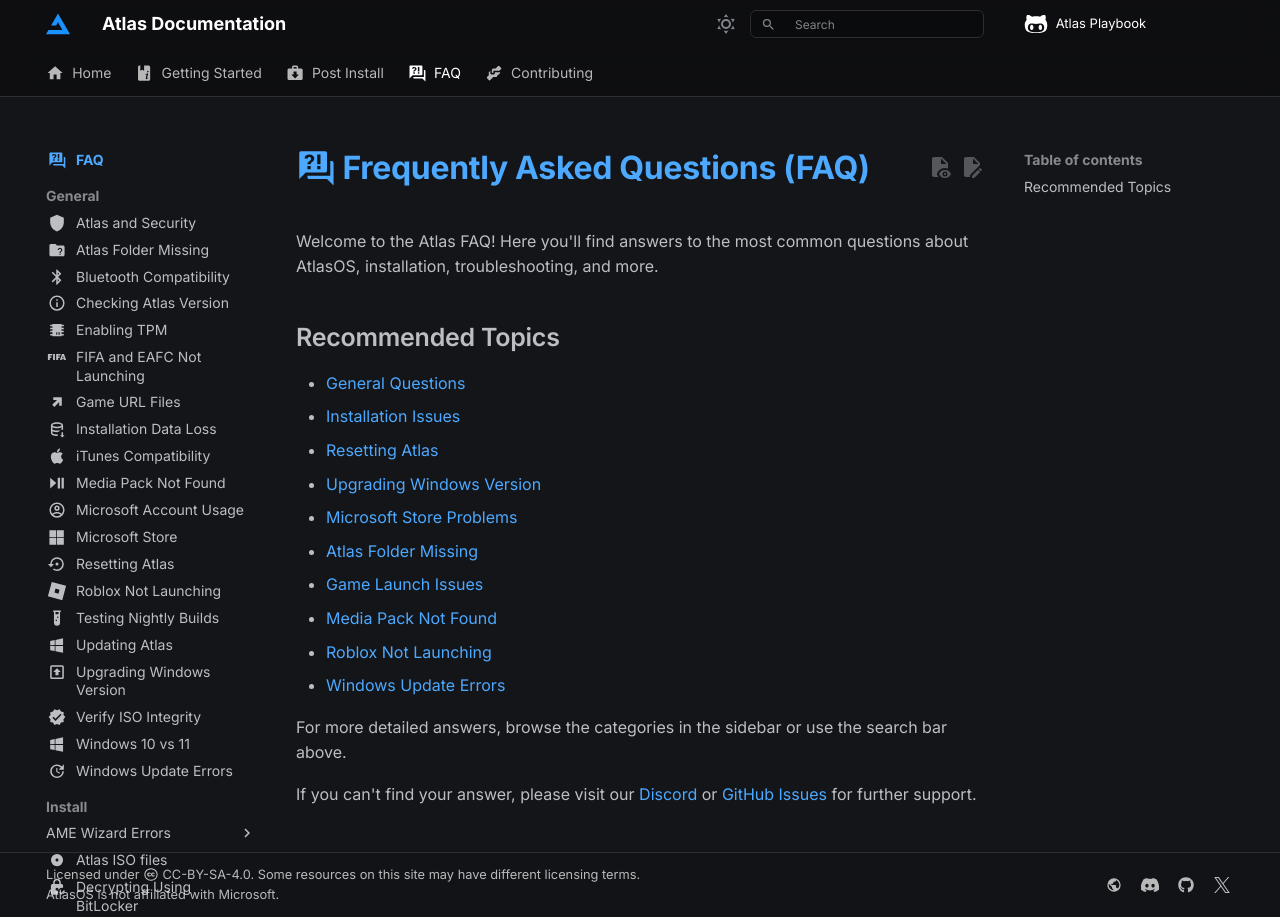
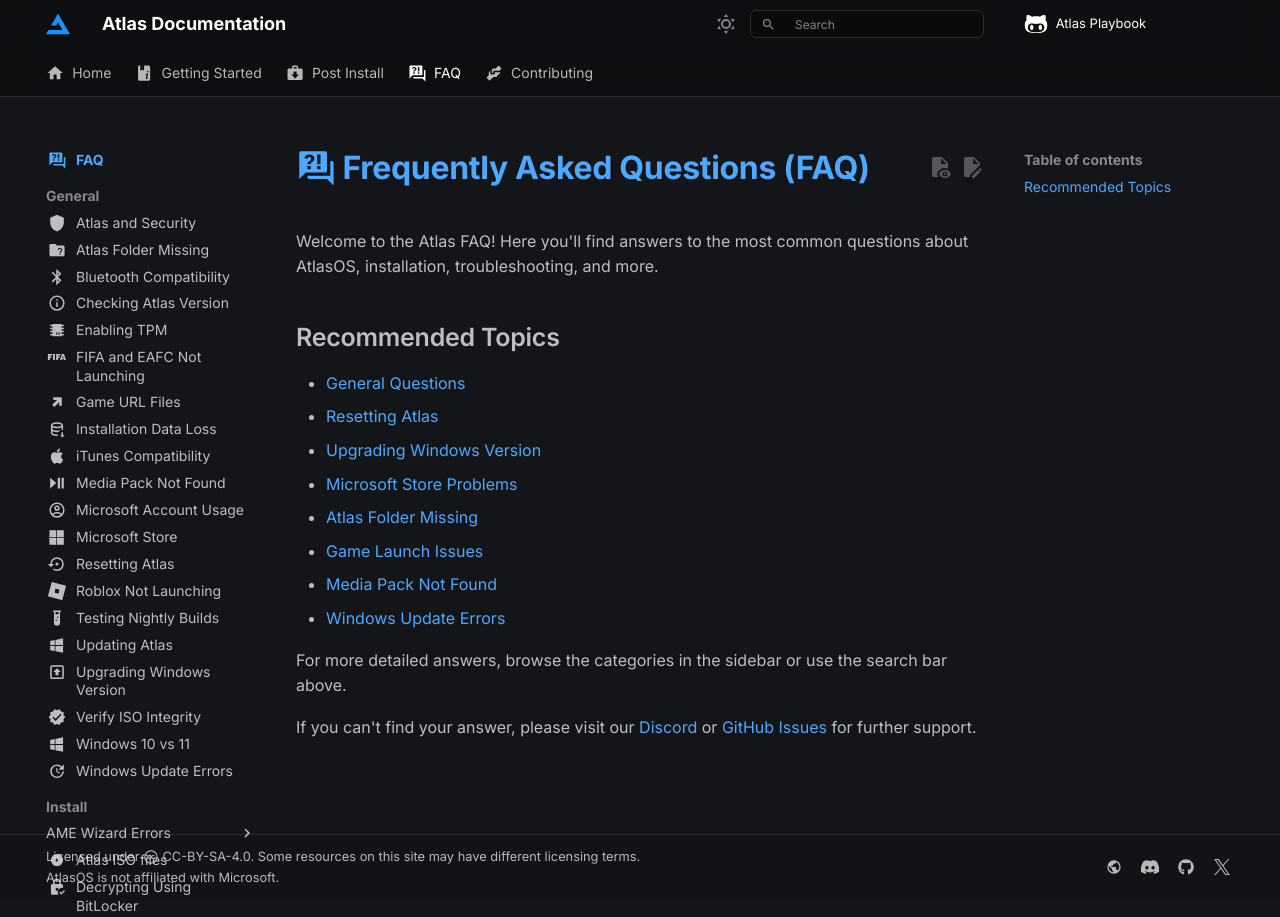
Before and after one commit to Atlas-OS/docs, an MkDocs documentation site: the page built from docs/faq/index.md, in a window 1280 px wide. Built offline with MkDocs 1.6.1 and Material for MkDocs 9.7.7, drawn with Linux system fonts in a browser that asks for light colours; some web fonts are replaced; comment, search, counter and statistics services are not loaded.

```diff
--- a/docs/faq/index.md
+++ b/docs/faq/index.md
@@ -10,14 +10,12 @@ Welcome to the Atlas FAQ! Here you'll find answers to the most common questions
 ## Recommended Topics
 
 - [General Questions](general-faq/atlas-and-security.md)
-- [Installation Issues](../install-faq/atlas-iso-files.md)
 - [Resetting Atlas](general-faq/resetting-atlas.md)
 - [Upgrading Windows Version](general-faq/upgrading-windows-version.md)
 - [Microsoft Store Problems](general-faq/microsoft-store.md)
 - [Atlas Folder Missing](general-faq/atlas-folder-missing.md)
 - [Game Launch Issues](general-faq/fifa-and-eafc-not-launching.md)
 - [Media Pack Not Found](general-faq/media-pack-not-found.md)
-- [Roblox Not Launching](general-faq/roblox-not-launching.md)
 - [Windows Update Errors](general-faq/windows-update-errors.md)
 
 For more detailed answers, browse the categories in the sidebar or use the search bar above.
--- a/mkdocs.yml
+++ b/mkdocs.yml
@@ -261,6 +261,9 @@ extra:
 # Plugins
 #
 plugins:
+  # https://squidfunk.github.io/mkdocs-material/reference/#built-in-typeset-plugin (Insiders)
+  typeset:
+
   # https://squidfunk.github.io/mkdocs-material/setup/setting-up-site-search
   search:
       lang: en
```
